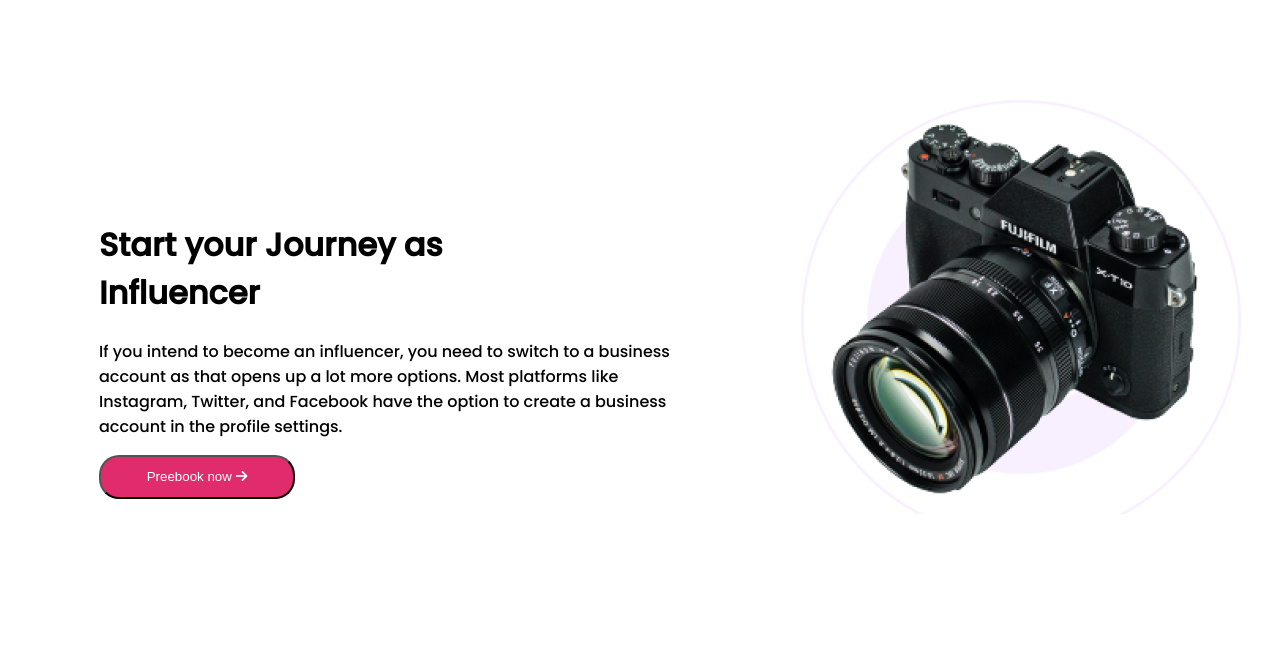
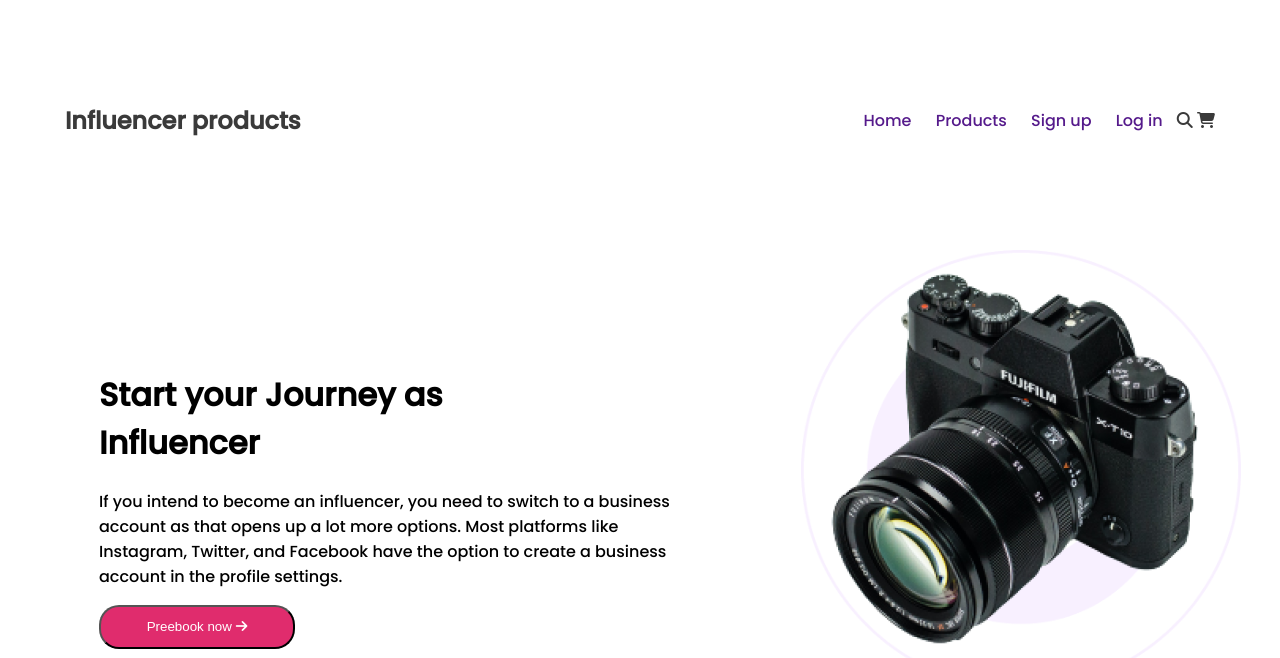
Before and after one commit to JunayedKhanNoor/Influencer-Gear-Project, a plain HTML site: page index.html in a window 1280 px wide. Shown: the top 658 px of the page. Drawn offline with Linux system fonts and the light colour scheme.

Commit message:
Menu bar Added

```diff
--- a/index.html
+++ b/index.html
@@ -15,6 +15,22 @@
    </head>
    <body>
       <!-- Header Start -->
+      <div class="menu">
+         <nav>
+            <span class="menu-span1">
+               <h2>Influencer products</h2>
+            </span>
+            <span class="menu-span2">
+              <a href="" class="menu-element">Home</a>
+              <a href="" class="menu-element">Products</a>
+              <a href="" class="menu-element">Sign up</a>
+              <a href="" class="menu-element">Log in</a>
+              <i class="fas fa-search"></i>
+              <i class="fas fa-shopping-cart"></i>
+            </span>
+         </nav>
+
+      </div>
       <header>
          <div class="header-description">
             <h1>
--- a/styles/style.css
+++ b/styles/style.css
@@ -18,6 +18,25 @@
 }
 
 /* Header Styles  */
+.menu{
+   margin-top: 90px;
+   height: 60px;
+   color: #3A3A3A;
+   display: flex;
+   justify-content: center;
+
+}
+nav{
+   width: 1150px;
+   display: flex;
+   justify-content: space-between;
+   align-items: center;
+}
+.menu-span2 a{
+   text-decoration: none;
+   padding: 10px;
+   font-size: 16px;
+}
 
 header {
    display: flex;
@@ -123,7 +142,7 @@
 }
 /* Customers Review Styles  */
 .bonus-section{
-   margin: 70px;
+   margin: 30px;
    display: flex;
    flex-direction: column;
    justify-content: center;
```
